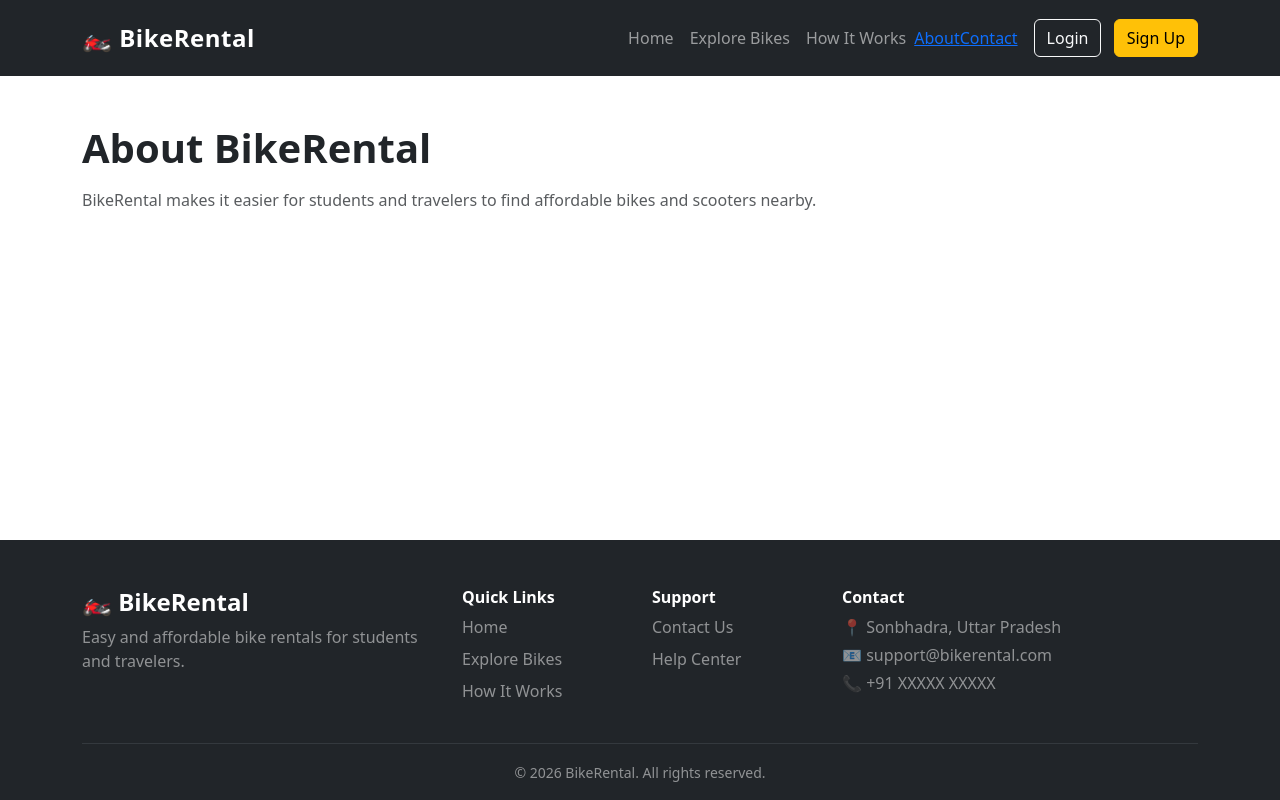
After one commit to y2153406-dot/bike-rental, a Django app: page /about/ in a window 1280 px wide. The commit adds this page. Run offline with Django 5.2, Linux system fonts and the light colour scheme.

Commit message:
Add core pages and navigation URLs

```diff
--- /dev/null
+++ b/core/templates/core/about.html
@@ -0,0 +1,22 @@
+{% extends "core/base.html" %}
+
+{% block title %}
+About | BikeRental
+{% endblock %}
+
+{% block content %}
+
+<div class="container py-5">
+
+    <h1 class="fw-bold">
+        About BikeRental
+    </h1>
+
+    <p class="text-muted mt-3">
+        BikeRental makes it easier for students and travelers
+        to find affordable bikes and scooters nearby.
+    </p>
+
+</div>
+
+{% endblock %}
--- a/core/templates/core/base.html
+++ b/core/templates/core/base.html
@@ -97,23 +97,12 @@
 
 
                     <li class="nav-item">
-                        <a
-                            class="nav-link"
-                            href="#"
-                        >
-                            About
-                        </a>
+<a href="{% url 'about' %}">About</a>
                     </li>
 
 
                     <li class="nav-item">
-                        <a
-                            class="nav-link"
-                            href="#"
-                        >
-                            Contact
-                        </a>
-                    </li>
+<a href="{% url 'contact' %}">Contact</a>
 
 
                     <!-- Authentication Buttons -->
--- a/core/urls.py
+++ b/core/urls.py
@@ -1,7 +1,8 @@
 from django.urls import path
 from . import views
 
-
 urlpatterns = [
-    path('', views.home, name='home'),
+    path("", views.home, name="home"),
+    path("about/", views.about, name="about"),
+    path("contact/", views.contact, name="contact"),
 ]
--- a/core/views.py
+++ b/core/views.py
@@ -1,5 +1,13 @@
 from django.shortcuts import render
 
-# Create your views here.
+
 def home(request):
     return render(request, "core/home.html")
+
+
+def about(request):
+    return render(request, "core/about.html")
+
+
+def contact(request):
+    return render(request, "core/contact.html")
```
Also changed, not shown: core/templates/core/contact.html (added, +22 -0 lines).
